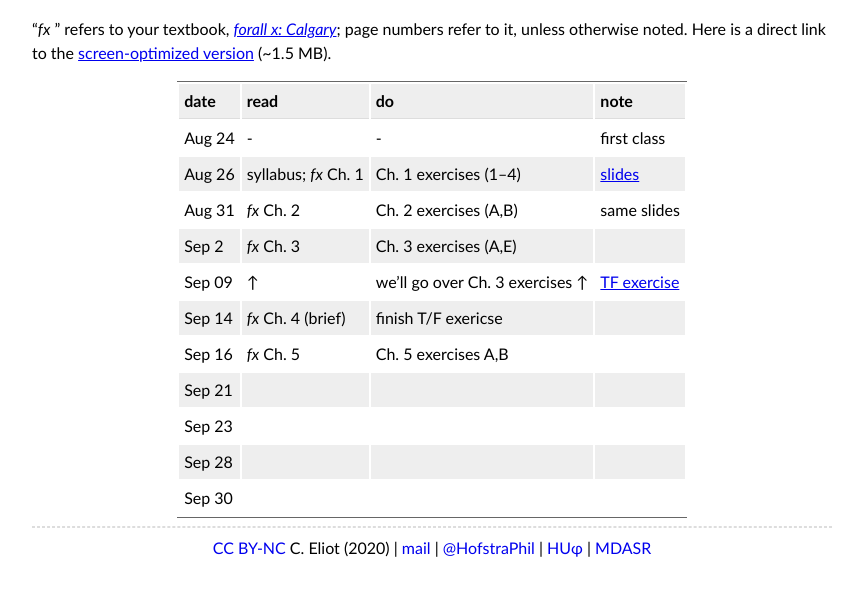
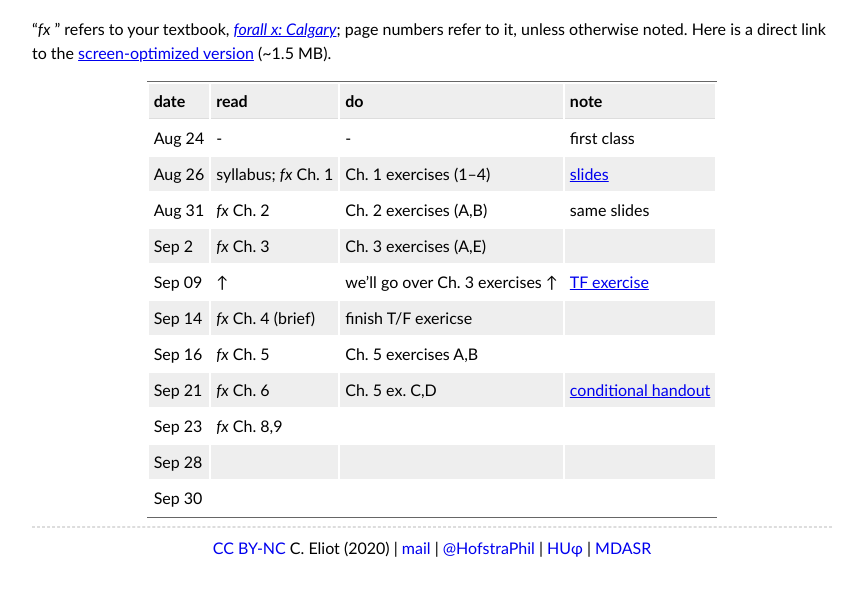
Before and after one commit to chreliot/phi154, a plain HTML site: page index.html in a window 1280 px wide. Shown: the part 164-760 px from the top of the page, without its empty margins (208-1071 px from the left). Drawn offline with Linux system fonts and the light colour scheme.

Commit message:
rebuilding site on Fri Sep 18 11:35:09 EDT 2020

```diff
--- a/index.html
+++ b/index.html
@@ -1,7 +1,7 @@
 <!DOCTYPE html>
 <html lang="en-us">
   <head>
-	<meta name="generator" content="Hugo 0.75.0" />
+	<meta name="generator" content="Hugo 0.75.1" />
     <meta charset="utf-8">
     <meta name="viewport" content="width=device-width, initial-scale=1">
     <title>Content | PHI 154</title>
@@ -95,13 +95,13 @@
 </tr>
 <tr>
 <td style="text-align:left">Sep 21</td>
-<td style="text-align:left"></td>
-<td style="text-align:left"></td>
-<td></td>
+<td style="text-align:left"><em>fx</em> Ch. 6</td>
+<td style="text-align:left">Ch. 5 ex. C,D</td>
+<td style="text-align:left"><a href="https://resources.us-east-1.linodeobjects.com/ConditionalSemantics.pdf">conditional handout</a></td>
 </tr>
 <tr>
 <td style="text-align:left">Sep 23</td>
-<td style="text-align:left"></td>
+<td style="text-align:left"><em>fx</em> Ch. 8,9</td>
 <td style="text-align:left"></td>
 <td></td>
 </tr>
```
